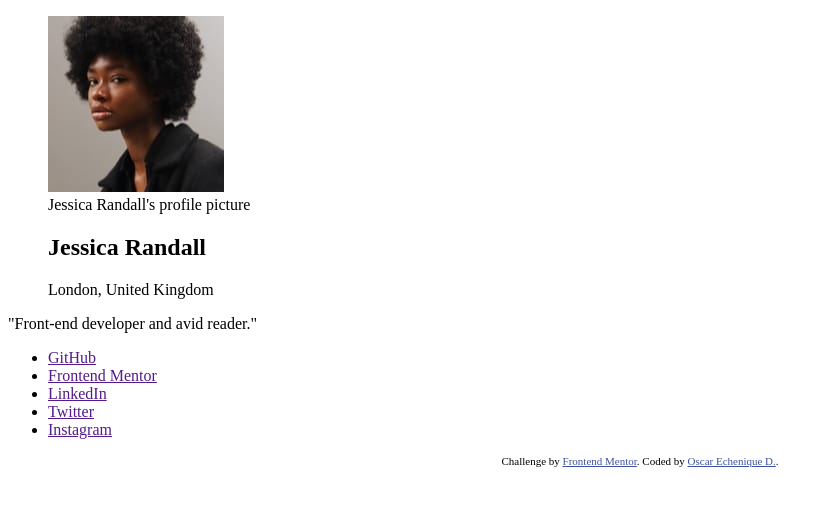
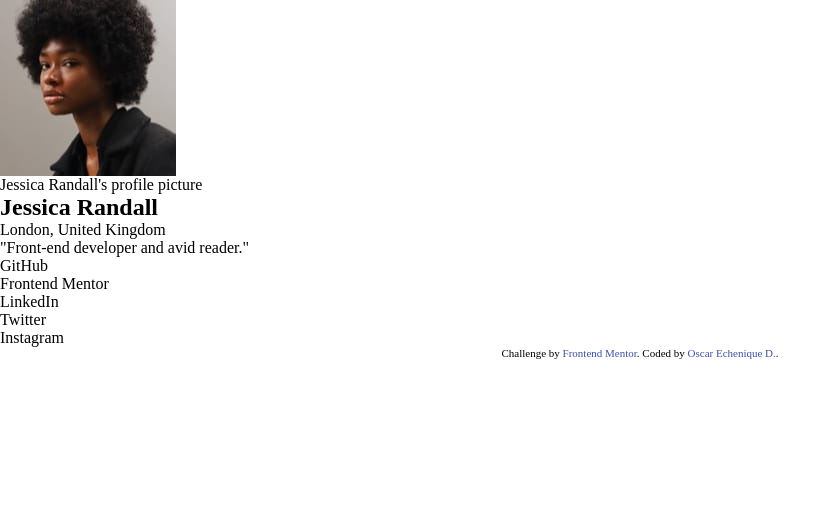
Before and after one commit to OscarE2D/FrontendMentor---Social-links-profile, a plain HTML site: page index.html in a window 1280 px wide. Shown: the whole page, without its empty margins (0-836 px from the left). Drawn offline with Linux system fonts and the light colour scheme.

Commit message:
Se crea documento CSS, se linkea, se importa la fuente y se crea el reset

```diff
--- a/index.html
+++ b/index.html
@@ -11,6 +11,8 @@
       sizes="32x32"
       href="./assets/images/favicon-32x32.png"
     />
+
+    <link rel="stylesheet" href="style.css" />
 
     <title>Frontend Mentor | Social links profile</title>
 
--- /dev/null
+++ b/style.css
@@ -0,0 +1,84 @@
+/*Importación*/
+@font-face {
+  font-family: "Inter";
+  src: url("./assets/fonts/Inter-VariableFont_slnt\,wght.ttf");
+  font-weight: 400 600 700;
+  font-style: normal;
+}
+
+/*Reset Inicial*/
+/*El modelo de caja moderno comienza en la raíz*/
+
+html {
+  box-sizing: border-box;
+  scroll-behavior: smooth;
+  font-size: clamp(1rem 0.964rem + 0.18vh 1.125rem);
+}
+
+/*Heredan del modelo de caja todos los elementos*/
+
+*,
+*::before,
+*::after {
+  box-sizing: inherit;
+  margin: 0;
+  padding: 0;
+}
+
+/*Ajustes generales del body*/
+
+body {
+  font-family: "Inter" sans-serif;
+  font-weight: 300;
+  background-color: white;
+  color: black;
+  min-height: 100vh;
+  -webkit-font-smoothing: antialiased;
+  -moz-osx-font-smoothing: grayscale;
+}
+
+/* Imágenes y medios fluidos*/
+
+img,
+picture,
+video,
+canvas,
+svg {
+  display: block;
+  max-width: 100%;
+  height: auto;
+}
+
+/* Formularios sin estilos raros*/
+
+input,
+button,
+textarea,
+select {
+  font: inherit;
+  color: inherit;
+  background: none;
+  border: none;
+  outline: none;
+}
+
+/*Enlaces sin subrayado ni color azul*/
+
+a {
+  text-decoration: none;
+  color: inherit;
+}
+
+/* Listas sin bullets*/
+
+ul,
+ol {
+  list-style: none;
+}
+
+/*tablas limpias*/
+
+table {
+  border-collapse: collapse;
+  border-spacing: 0;
+}
```
